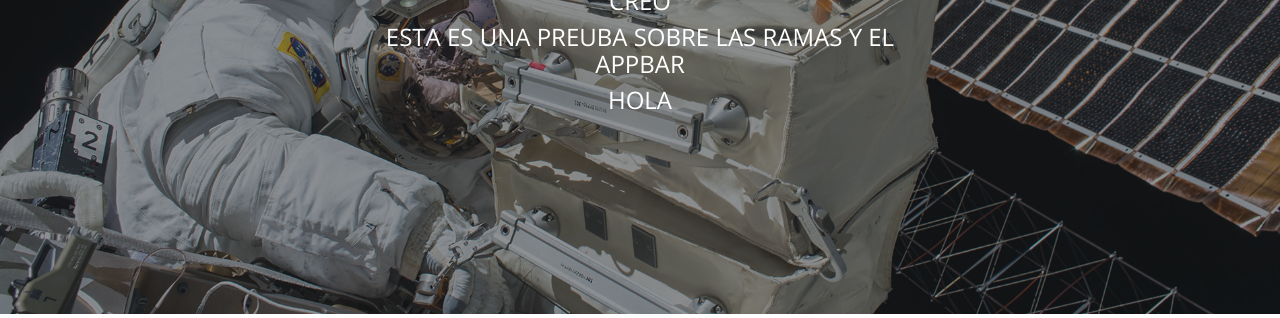
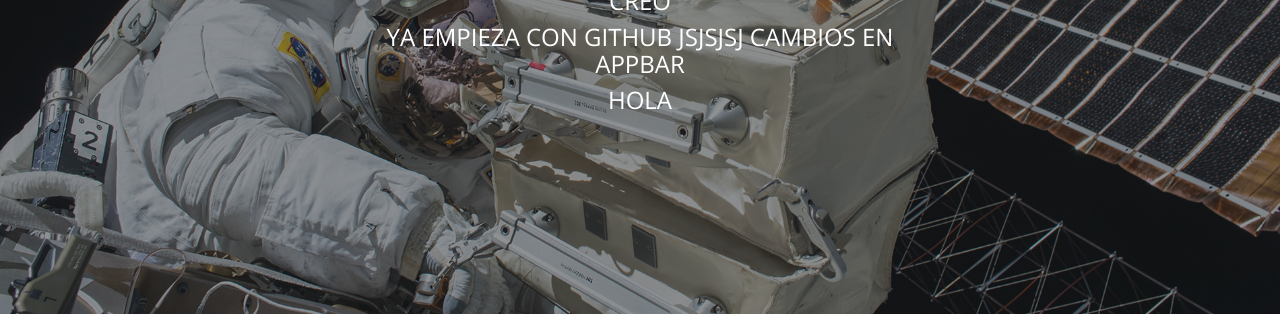
Before and after one commit to Zentrx2120/Intro_GitHub, a PHP site: page / in a window 1280 px wide. Shown: the part 318-636 px from the top of the page. Run offline with PHP 8.4, Linux system fonts and the light colour scheme; some libraries are stand-ins or nearby versions.

Commit message:
Se modifico el AppBar (un subtitulo)

```diff
--- a/index.php
+++ b/index.php
@@ -19,7 +19,7 @@ deserunt mollit anim id est laborum. -->
                         <div class="site-heading text-uppercase">
                             <h1>Rama AppBar3</h1>
                             <span class="subheading">Creo</span>
-                            <span class="subheading">Esta es una preuba sobre las ramas y el AppBar</span>
+                            <span class="subheading">Ya empieza con Github jsjsjsj cambios en AppBar</span>
                             <span class="subheading">Hola</span>
                         </div>
                     </div>
```
